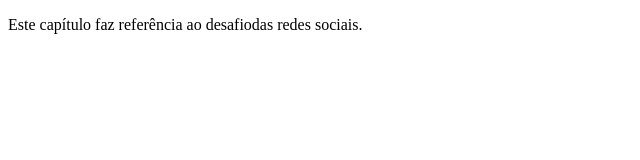
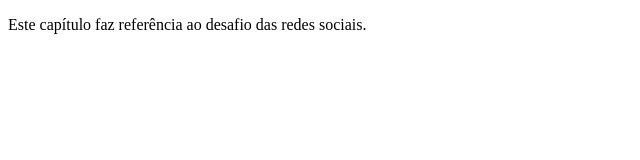
Before and after one commit to Andressa-Ferreira-Rosa/HTML-CSS, a plain HTML site: page capitulo23/index.html in a window 1280 px wide. Shown: the full height of the page, 0-640 px from the left. Drawn offline with Linux system fonts and the light colour scheme.

Commit message:
Update index.html

```diff
--- a/capitulo23/index.html
+++ b/capitulo23/index.html
@@ -7,6 +7,6 @@
     <title>Capítulo 23</title>
 </head>
 <body>
-    <p>Este capítulo faz referência ao desafiodas redes sociais.</p>
+    <p>Este capítulo faz referência ao desafio das redes sociais.</p>
 </body>
 </html>
```
